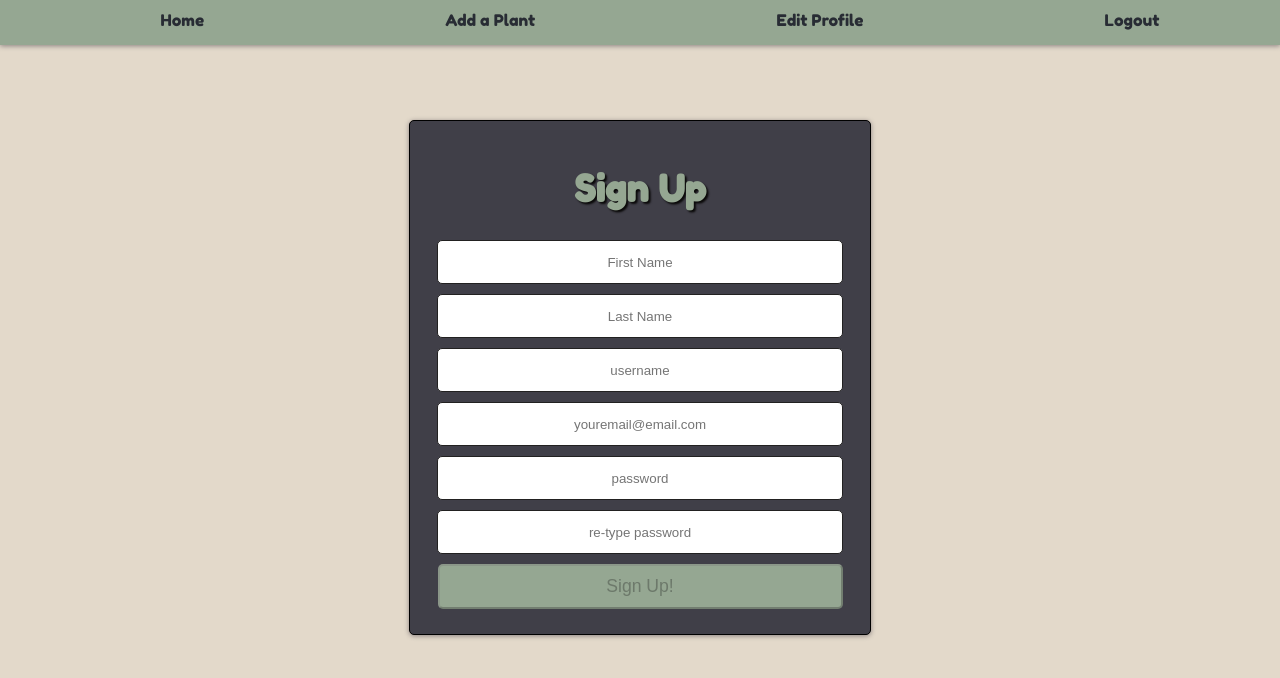
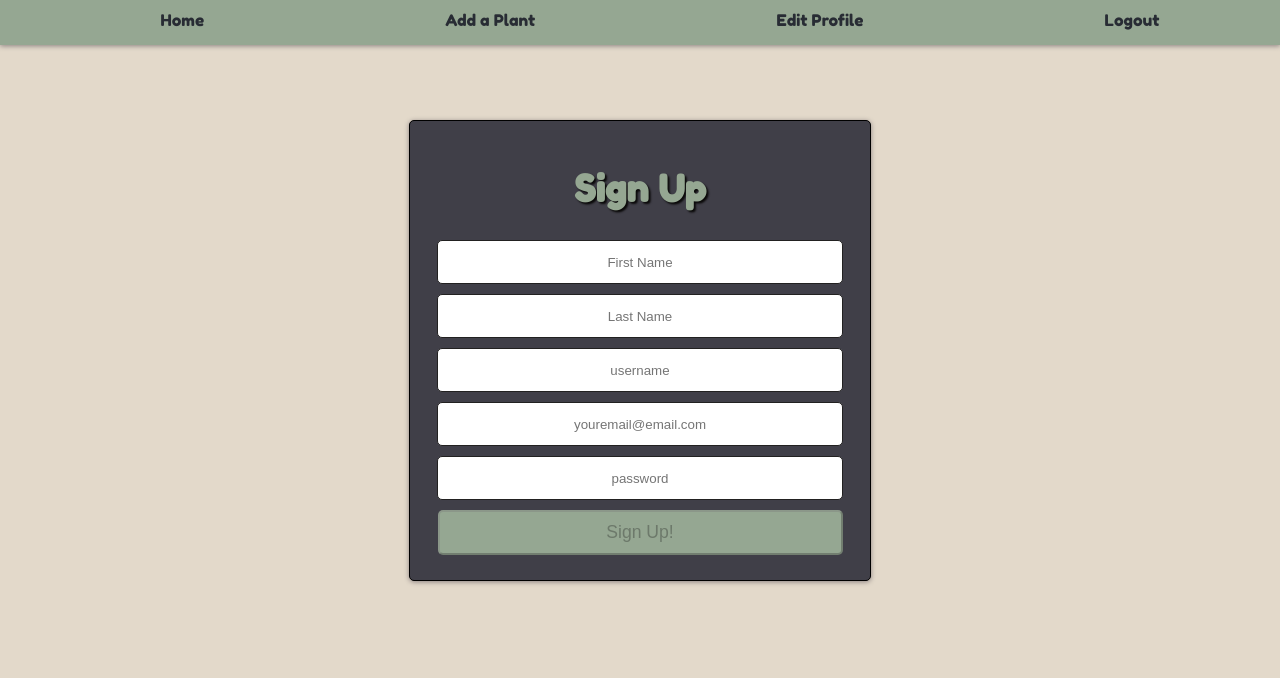
Before and after one commit to ptpt-water-my-plants-2/front-end, a React (Create React App) app: page /signup in a window 1280 px wide. Shown: the top 678 px of the page. Built offline with nearby package versions, Linux system fonts and the light colour scheme.

Commit message:
eliminated password reentry

```diff
--- a/src/components/signuplogins/signup.js
+++ b/src/components/signuplogins/signup.js
@@ -12,8 +12,7 @@ const initialsignUpFormValues = {
     lastName: '',
     username: '',
     phoneNumber: '',
-    password: '',
-    retypePassword: '',
+    password: ''
 }
 
 const initialSignUpFormErrors = {
@@ -22,7 +21,6 @@ const initialSignUpFormErrors = {
     username: '',
     phoneNumber: '',
     password: '',
-    retypePassword: '',
 }
 
 // submit is disabled until inputs validated
@@ -116,7 +114,7 @@ export default function Signup() {
                         onChange={onChange}
                         value={signUpFormValues.password}
                     />
-                    <input
+                    {/* <input
                         placeholder="re-type password"
                         name="retypePassword"
                         label="retypePassword"
@@ -124,7 +122,7 @@ export default function Signup() {
                         id="password"
                         onChange={onChange}
                         value={signUpFormValues.retypePassword}
-                    />
+                    /> */}
                     <button type="submit" disabled={disabled}>
                         Sign Up!
                     </button>
```
